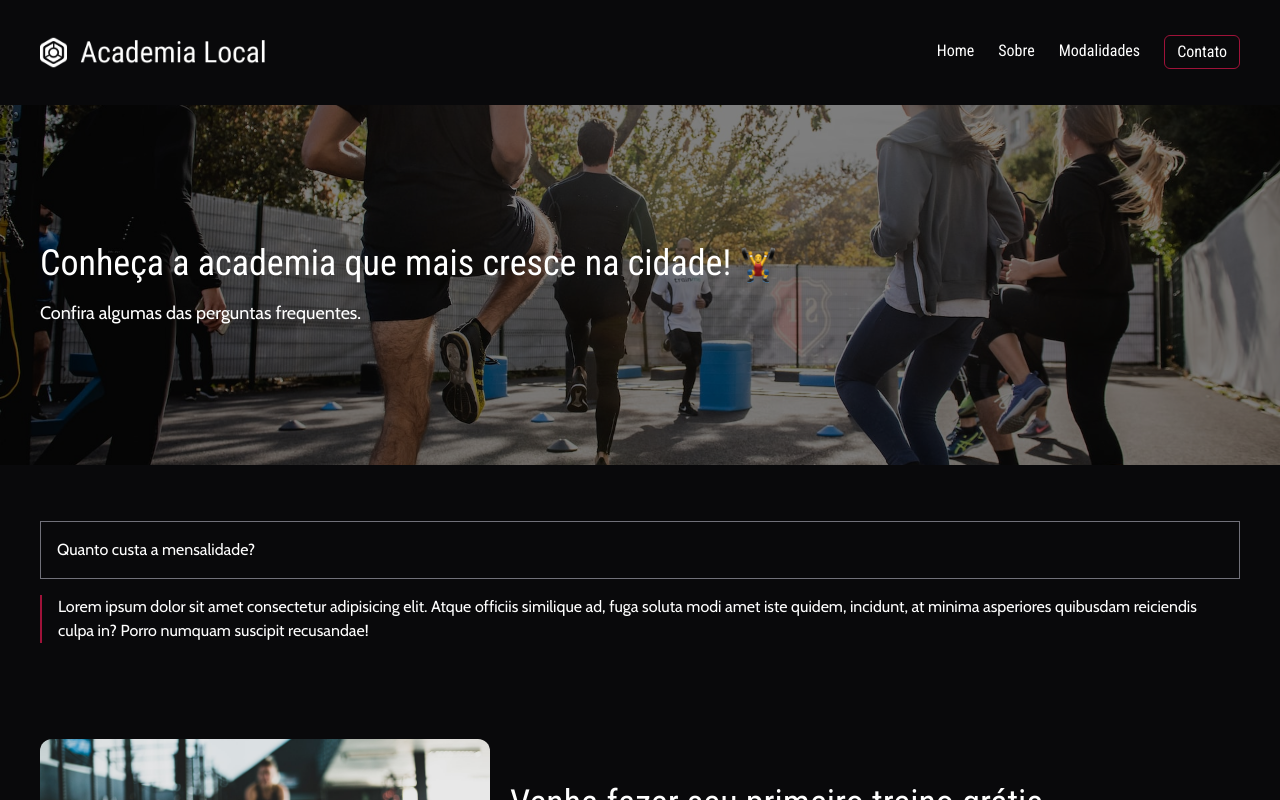
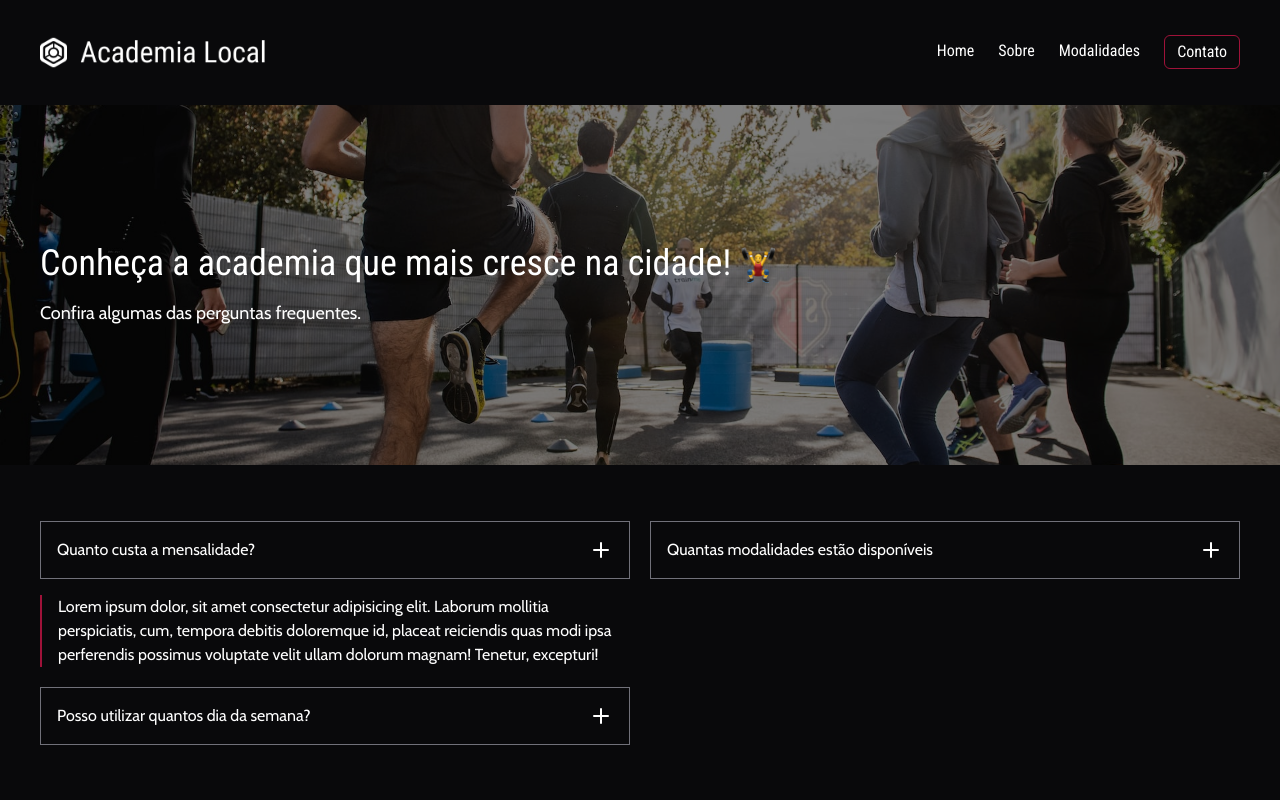
Before and after one commit to juniordbz/gym-website, a SvelteKit app: page /sobre in a window 1280 px wide. Both pictures are taken after a click on the heading "Quanto custa a mensalidade?". Shown: the top 800 px of the page. Built offline with nearby package versions, Linux system fonts and the light colour scheme.

Commit message:
add info component dynamic

```diff
--- a/src/components/Info.svelte
+++ b/src/components/Info.svelte
@@ -1,19 +1,17 @@
 <script lang="ts">
+  import { Plus } from 'lucide-svelte'
+
+  export let title: string
+  export let content: string
 </script>
 
-<div class="mt-14">
-  <details>
-    <summary class="mx-10 border border-zinc-500 p-4"
-      >Quanto custa a mensalidade?</summary
-    >
-    <p class="mx-10 mt-4 border-l-2 border-rose-800 px-4">
-      Lorem ipsum dolor sit amet consectetur adipisicing elit. Atque officiis
-      similique ad, fuga soluta modi amet iste quidem, incidunt, at minima
-      asperiores quibusdam reiciendis culpa in? Porro numquam suscipit
-      recusandae!
-    </p>
-  </details>
-</div>
+<details>
+  <summary class="flex items-center justify-between border border-zinc-500 p-4">
+    {title}
+    <Plus />
+  </summary>
+  <p class="mt-4 border-l-2 border-rose-800 pl-4">{content}</p>
+</details>
 
 <style>
   summary::-webkit-details-marker {
--- a/src/routes/sobre/+page.svelte
+++ b/src/routes/sobre/+page.svelte
@@ -12,4 +12,17 @@
   img={exercicio}
 />
 
-<Info />
+<div class="mx-10 mt-14 grid grid-cols-2 gap-5">
+  <Info
+    title="Quanto custa a mensalidade?"
+    content="Lorem ipsum dolor, sit amet consectetur adipisicing elit. Laborum mollitia perspiciatis, cum, tempora debitis doloremque id, placeat reiciendis quas modi ipsa perferendis possimus voluptate velit ullam dolorum magnam! Tenetur, excepturi! "
+  />
+  <Info
+    title="Quantas modalidades estão disponíveis"
+    content="Lorem ipsum dolor, sit amet consectetur adipisicing elit. Laborum mollitia perspiciatis, cum, tempora debitis doloremque id, placeat reiciendis quas modi ipsa perferendis possimus voluptate velit ullam dolorum magnam! Tenetur, excepturi! "
+  />
+  <Info
+    title="Posso utilizar quantos dia da semana?"
+    content="Lorem ipsum dolor, sit amet consectetur adipisicing elit. Laborum mollitia perspiciatis, cum, tempora debitis doloremque id, placeat reiciendis quas modi ipsa perferendis possimus voluptate velit ullam dolorum magnam! Tenetur, excepturi! "
+  />
+</div>
```
